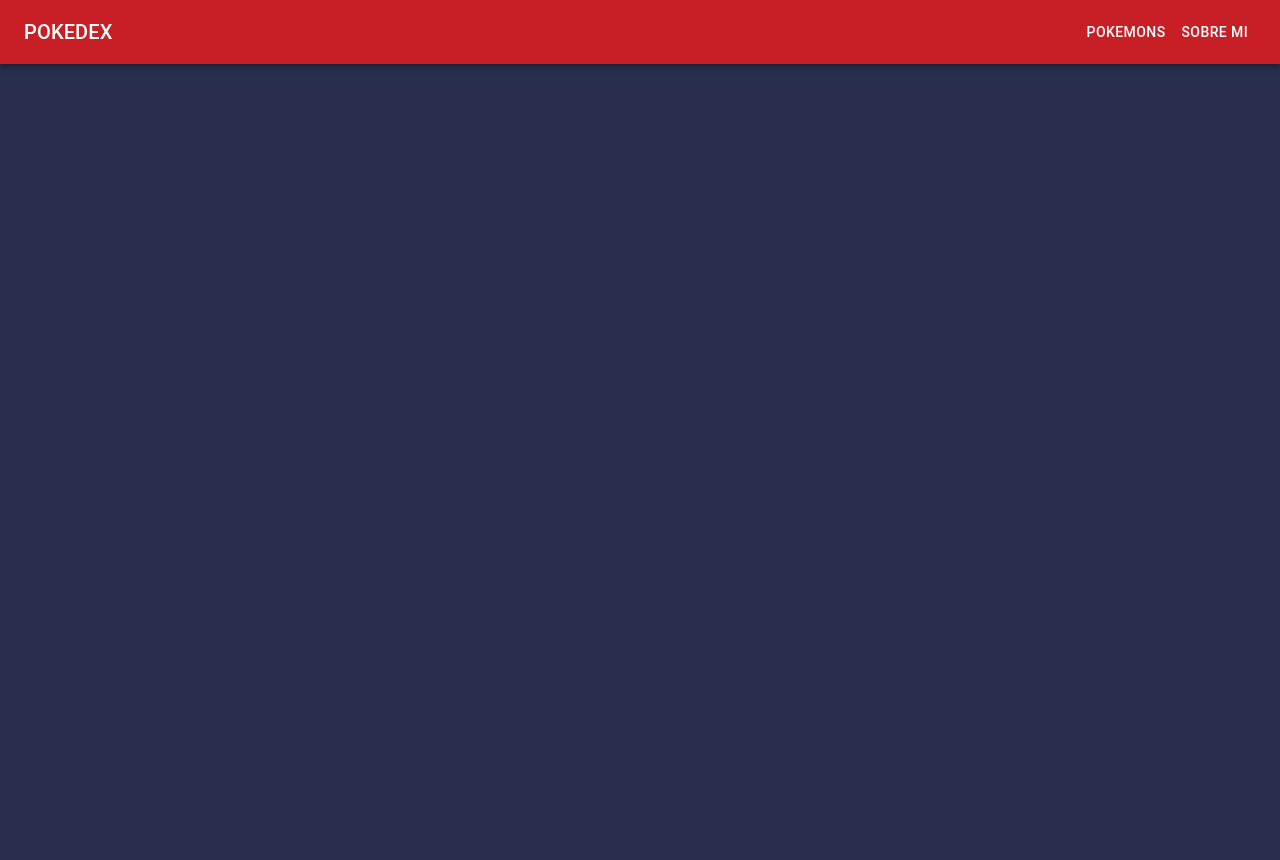
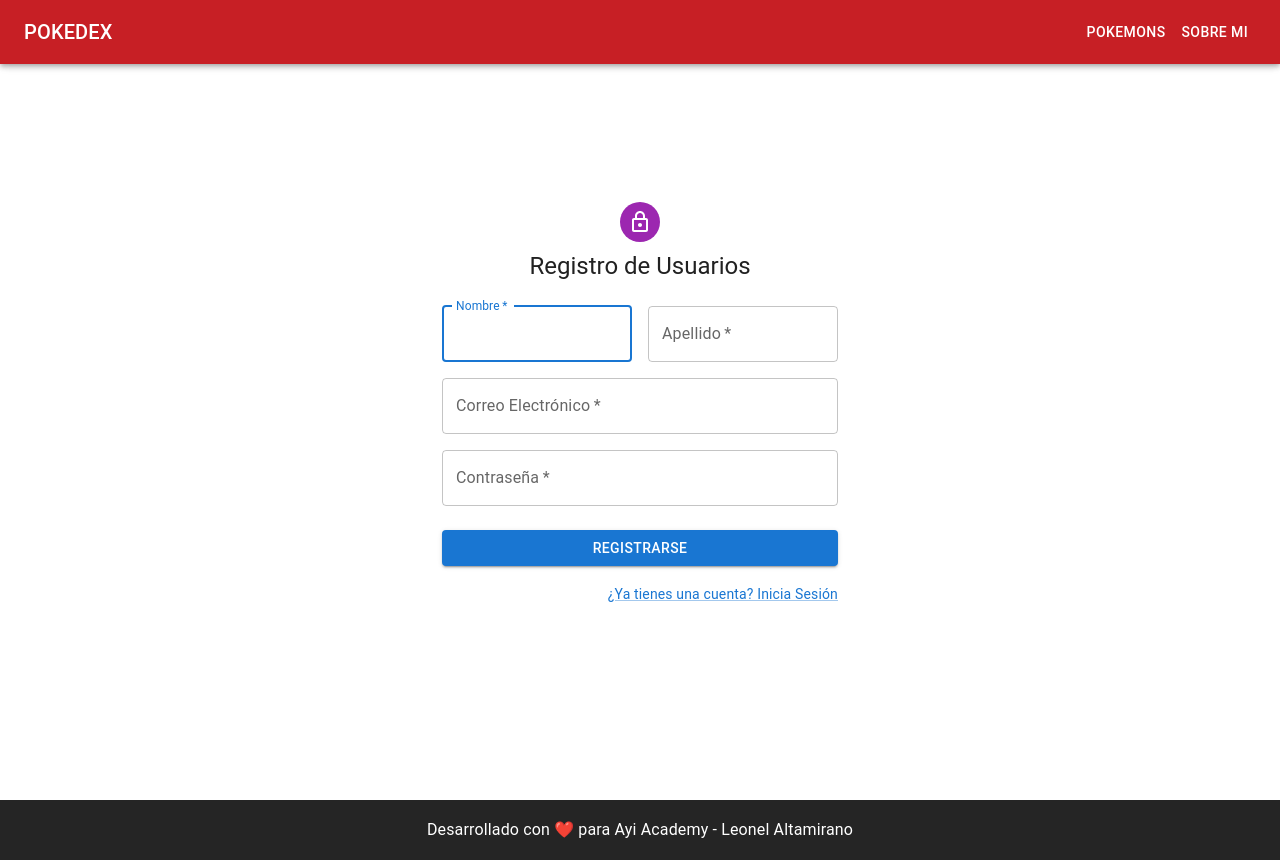
Before and after one commit to LeoA78/Pokemon-React, a React (Create React App) app: page /signup in a window 1280 px wide. Before the commit the page ends 800 px from the top, so only its background shows below. Built offline with nearby package versions, Linux system fonts and the light colour scheme.

Commit message:
vistas de Login/Register creadas

```diff
--- a/src/App.js
+++ b/src/App.js
@@ -4,6 +4,9 @@ import "./App.css";
 import Footer from "./Components/Footer/Footer";
 import ItemListContainer from "./Components/ItemListContainer/ItemListContainer";
 import ItemDetailContainer from "./Components/ItemDetailContainer/ItemDetailContainer";
+import SignIn from "./Components/SignIn/SignIn";
+import SignUp from "./Components/SignUp/SignUp";
+
 import NavBar from "./Components/Navbar/Navbar";
 import { Provider } from 'react-redux';
 import { store } from "./store/store";
@@ -14,7 +17,9 @@ function App() {
       <BrowserRouter>
         <NavBar />
         <Routes>
-          <Route path="/" element={<ItemListContainer />} />
+          <Route path="/" element={<SignIn />} />
+          <Route path="/signup" element={<SignUp />} />
+          <Route path="/pokemons" element={<ItemListContainer />} />
           <Route path="/pokemon/:pokemonId" element={<ItemDetailContainer />} />
         </Routes>
         <Footer />
--- a/src/Components/ItemDetail/ItemDetail.js
+++ b/src/Components/ItemDetail/ItemDetail.js
@@ -1,5 +1,5 @@
 import { LinearProgress } from '@mui/material';
-import React, { useEffect } from 'react';
+import React from 'react';
 import "./styles.css";
 
 const ItemDetail = ({ id, title, stats, pictureUrl }) => {
@@ -28,7 +28,6 @@ const ItemDetail = ({ id, title, stats, pictureUrl }) => {
                          })}
 
                     </div>
-                {console.log('STATS>>> ', stats)}
                 </div>
 
                 <div className="detail-box-footer">
--- a/src/Components/ItemDetailContainer/ItemDetailContainer.js
+++ b/src/Components/ItemDetailContainer/ItemDetailContainer.js
@@ -6,7 +6,7 @@ import { Container, Grid } from "@mui/material";
 import { useParams } from "react-router-dom";
 import { getPokemonSelected } from "../../slices/pokemon/thunks";
 import { useSelector, useDispatch } from 'react-redux'
-import './styles.css'
+
 
 
 const ItemDetailContainer = () => {
--- a/src/Components/ItemDetailContainer/styles.css
+++ /dev/null
@@ -1,7 +0,0 @@
-.container{
-    width: 100%;
-    height: 100vh;
-    display: flex;
-    align-items: center;
-
-}
--- a/src/Components/Navbar/Navbar.js
+++ b/src/Components/Navbar/Navbar.js
@@ -20,7 +20,7 @@ import './styles.css';
 
 const drawerWidth = 240;
 const navItems = [
-  { title: "Pokemons", link: "/" },
+  { title: "Pokemons", link: "/pokemons" },
   { title: "Sobre Mi", link: "/about" },
 ];
 
--- /dev/null
+++ b/src/Components/SignIn/SignIn.js
@@ -0,0 +1,89 @@
+import * as React from 'react';
+import Avatar from '@mui/material/Avatar';
+import Button from '@mui/material/Button';
+import CssBaseline from '@mui/material/CssBaseline';
+import TextField from '@mui/material/TextField';
+import FormControlLabel from '@mui/material/FormControlLabel';
+import Checkbox from '@mui/material/Checkbox';
+import Link from '@mui/material/Link';
+import Grid from '@mui/material/Grid';
+import Box from '@mui/material/Box';
+import LockOutlinedIcon from '@mui/icons-material/LockOutlined';
+import Typography from '@mui/material/Typography';
+import Container from '@mui/material/Container';
+
+
+export default function SignIn() {
+    const handleSubmit = (event) => {
+        event.preventDefault();
+        const data = new FormData(event.currentTarget);
+        console.log({
+            email: data.get('email'),
+            password: data.get('password'),
+        });
+    };
+
+    return (
+        <div className='container'>
+            <Container component="main" maxWidth="xs">
+                <CssBaseline />
+                <Box
+                    sx={{
+                        display: 'flex',
+                        flexDirection: 'column',
+                        alignItems: 'center',
+                    }}
+                >
+
+                    <Avatar sx={{ m: 1, bgcolor: 'secondary.main' }}>
+                        <LockOutlinedIcon />
+                    </Avatar>
+                    <Typography component="h1" variant="h5">
+                        Inicio de Sesión
+                    </Typography>
+                    <Box component="form" onSubmit={handleSubmit} noValidate sx={{ mt: 1 }}>
+                        <TextField
+                            margin="normal"
+                            required
+                            fullWidth
+                            id="email"
+                            label="Correo Electrónico"
+                            name="email"
+                            autoComplete="email"
+                            autoFocus
+                        />
+                        <TextField
+                            margin="normal"
+                            required
+                            fullWidth
+                            name="password"
+                            label="Contraseña"
+                            type="password"
+                            id="password"
+                            autoComplete="current-password"
+                        />
+                        <FormControlLabel
+                            control={<Checkbox value="remember" color="primary" />}
+                            label="Recordarme"
+                        />
+                        <Button
+                            type="submit"
+                            fullWidth
+                            variant="contained"
+                            sx={{ mt: 3, mb: 2 }}
+                        >
+                            Iniciar Sesión
+                        </Button>
+                        <Grid container>
+                            <Grid item>
+                                <Link href="/signup" variant="body2">
+                                    {"¿Necesitas una cuenta? Registrate"}
+                                </Link>
+                            </Grid>
+                        </Grid>
+                    </Box>
+                </Box>
+            </Container>
+        </div>
+    );
+}
--- /dev/null
+++ b/src/Components/SignUp/SignUp.js
@@ -0,0 +1,108 @@
+import * as React from 'react';
+import Avatar from '@mui/material/Avatar';
+import Button from '@mui/material/Button';
+import CssBaseline from '@mui/material/CssBaseline';
+import TextField from '@mui/material/TextField';
+import FormControlLabel from '@mui/material/FormControlLabel';
+import Checkbox from '@mui/material/Checkbox';
+import Link from '@mui/material/Link';
+import Grid from '@mui/material/Grid';
+import Box from '@mui/material/Box';
+import LockOutlinedIcon from '@mui/icons-material/LockOutlined';
+import Typography from '@mui/material/Typography';
+import Container from '@mui/material/Container';
+
+
+export default function SignUp() {
+  const handleSubmit = (event) => {
+    event.preventDefault();
+    const data = new FormData(event.currentTarget);
+    console.log({
+      email: data.get('email'),
+      password: data.get('password'),
+    });
+  };
+
+  return (
+    <div className='container'>
+      <Container component="main" maxWidth="xs">
+        <CssBaseline />
+        <Box
+          sx={{
+            display: 'flex',
+            flexDirection: 'column',
+            alignItems: 'center',
+          }}
+        >
+          <Avatar sx={{ m: 1, bgcolor: 'secondary.main' }}>
+            <LockOutlinedIcon />
+          </Avatar>
+          <Typography component="h1" variant="h5">
+            Registro de Usuarios
+          </Typography>
+          <Box component="form" noValidate onSubmit={handleSubmit} sx={{ mt: 3 }}>
+            <Grid container spacing={2}>
+              <Grid item xs={12} sm={6}>
+                <TextField
+                  autoComplete="given-name"
+                  name="firstName"
+                  required
+                  fullWidth
+                  id="firstName"
+                  label="Nombre"
+                  autoFocus
+                />
+              </Grid>
+              <Grid item xs={12} sm={6}>
+                <TextField
+                  required
+                  fullWidth
+                  id="lastName"
+                  label="Apellido"
+                  name="lastName"
+                  autoComplete="family-name"
+                />
+              </Grid>
+              <Grid item xs={12}>
+                <TextField
+                  required
+                  fullWidth
+                  id="email"
+                  label="Correo Electrónico"
+                  name="email"
+                  autoComplete="email"
+                />
+              </Grid>
+              <Grid item xs={12}>
+                <TextField
+                  required
+                  fullWidth
+                  name="password"
+                  label="Contraseña"
+                  type="password"
+                  id="password"
+                  autoComplete="new-password"
+                />
+              </Grid>
+            </Grid>
+            <Button
+              type="submit"
+              fullWidth
+              variant="contained"
+              sx={{ mt: 3, mb: 2 }}
+            >
+              Registrarse
+            </Button>
+            <Grid container justifyContent="flex-end">
+              <Grid item>
+                <Link href="#" variant="body2">
+                  ¿Ya tienes una cuenta? Inicia Sesión
+                </Link>
+              </Grid>
+            </Grid>
+          </Box>
+        </Box>
+      </Container>
+      </div>
+  );
+}
--- a/src/index.css
+++ b/src/index.css
@@ -87,3 +87,12 @@ body {
 .shadow {
   background-color: rgba(42, 78, 141, 0.7);
 }
+
+
+.container{
+  width: 100%;
+  height: 100vh;
+  display: flex;
+  align-items: center;
+
+}
```
Also changed, not shown: src/slices/pokemon/thunks.js (+1 -8 lines).
